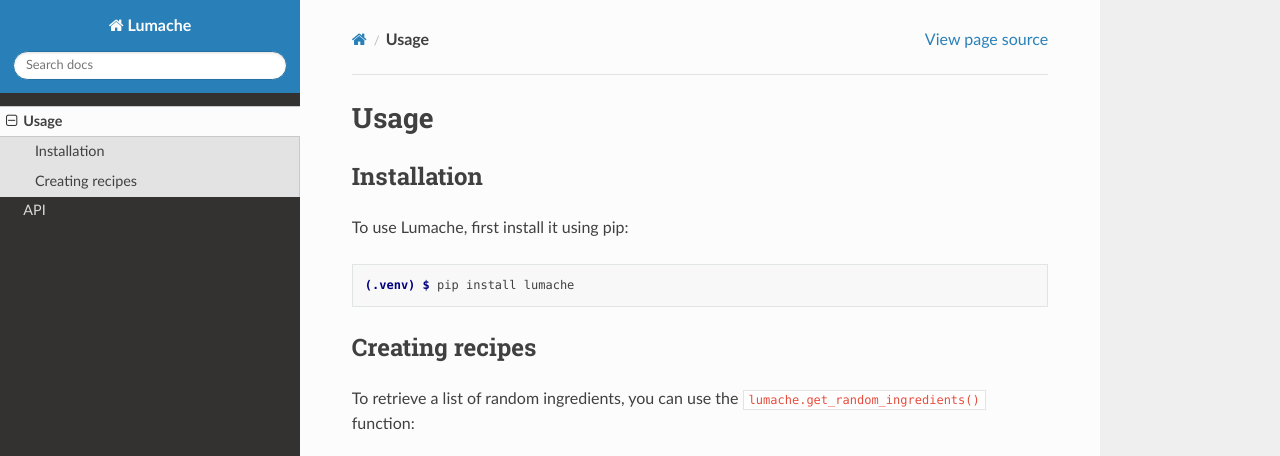
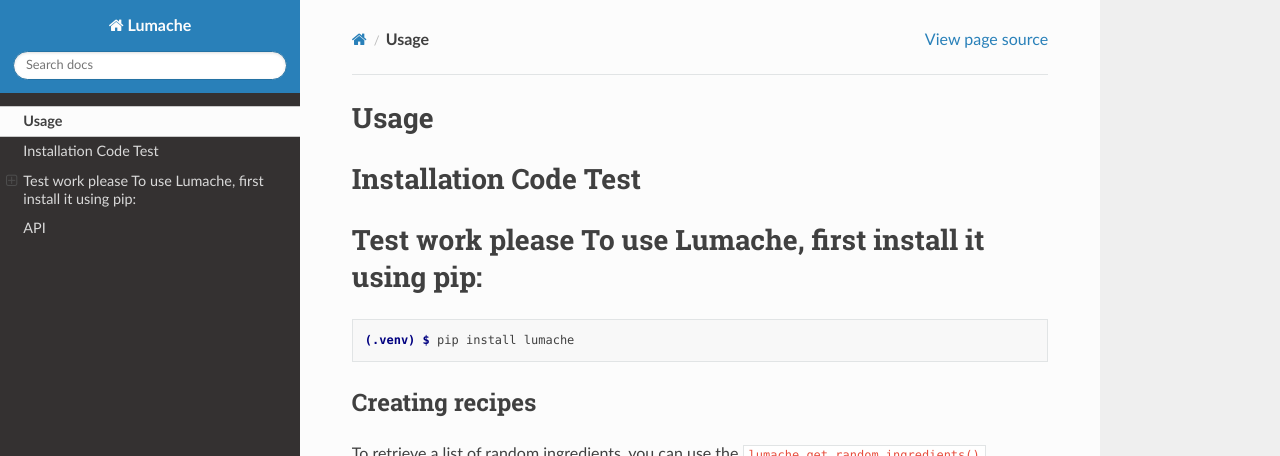
Before and after one commit to aaguilarg13/test, a Sphinx documentation site: the page built from docs/source/usage.rst, in a window 1280 px wide and 1150 px high, cut to the strip 0-456 px from the top of the window. Built offline with Sphinx 7.4.7 and the Read the Docs theme 3.1.0, drawn with Linux system fonts in a browser that asks for light colours.

Commit message:
Actualización del archivo usage.rst para Read the Docs

```diff
--- a/docs/source/usage.rst
+++ b/docs/source/usage.rst
@@ -3,11 +3,11 @@
 
 .. _installation:
 
-Installation
-------------
+Installation Code Test
+========================
 
-To use Lumache, first install it using pip:
-
+Test work please To use Lumache, first install it using pip:
+=============================================================
 .. code-block:: console
 
    (.venv) $ pip install lumache
```
